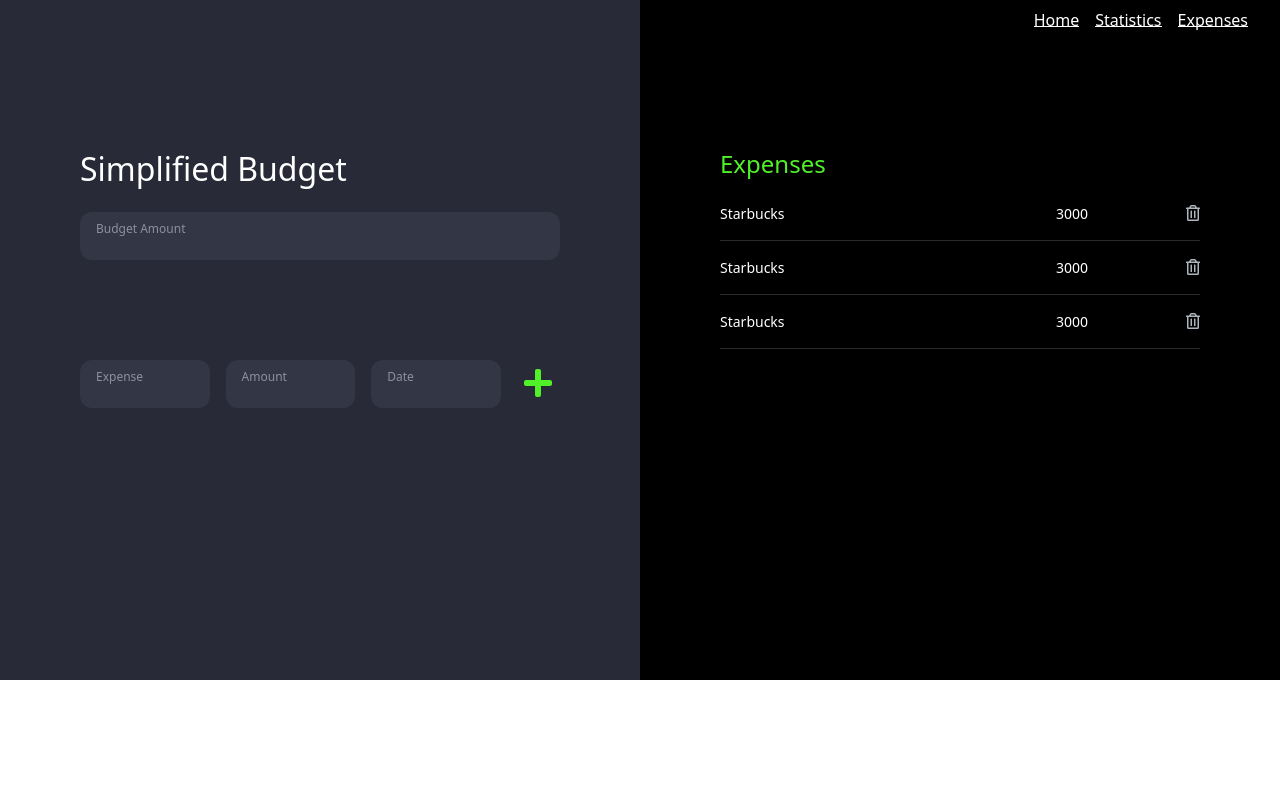
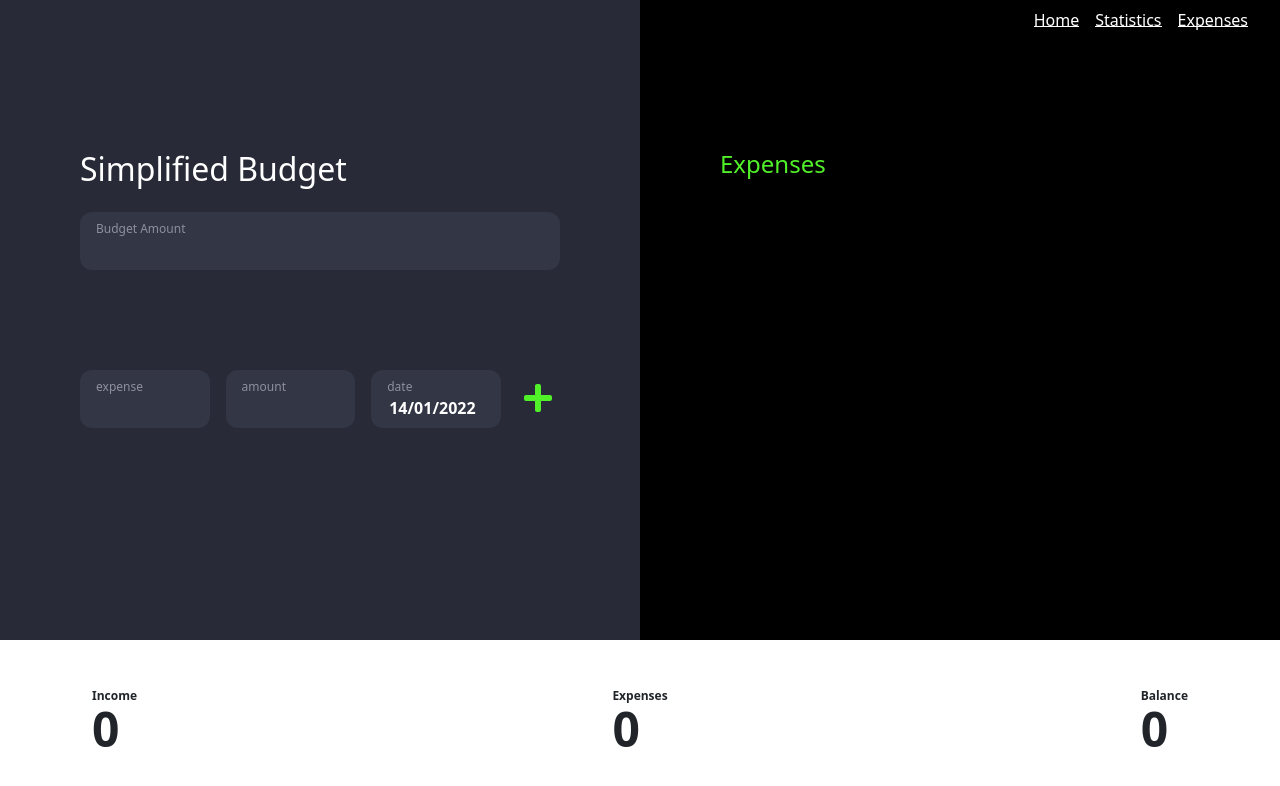
Before and after one commit to sefaozturkmen/my-budget, a React (Create React App) app: page / in a window 1280 px wide. Shown: the top 786 px of the page. Built offline with nearby package versions, Linux system fonts and the light colour scheme.

Commit message:
feature: main page design and methods

```diff
--- a/src/components/BudgetExpenses.js
+++ b/src/components/BudgetExpenses.js
@@ -1,5 +1,6 @@
-import React from "react";
+import React, { useContext } from "react";
 import styled from "styled-components";
+import { GlobalContext } from "../context/context";
 
 import ExpenseItem from "./expense/ExpenseItem";
 
@@ -8,21 +9,48 @@ const Box = styled.div`
   color: #fff;
   width: 100%;
   padding: 150px 80px 0;
-  height: 85vh;
+  height: 80vh;
   h4 {
     color: #51f129;
   }
 `;
 
-const ExpenseList = styled.div``;
+const ExpenseList = styled.div`
+  overflow: auto;
+  height: 300px;
+
+  &::-webkit-scrollbar-track {
+    background: transparent;
+  }
+  &::-webkit-scrollbar {
+    width: 2px;
+  }
+  &::-webkit-scrollbar-thumb {
+    background: #888;
+  }
+  &::-webkit-scrollbar-thumb:hover {
+    background: #555;
+  }
+`;
 
 const BudgetExpenses = () => {
+  const { expenseList, setExpenseList } = useContext(GlobalContext);
+
+  //delete item from expenseList
+  const deleteItem = (item) => {
+    const selectedItem = expenseList.findIndex(
+      (expense) => expense.expense === item.expense
+    );
+    expenseList.splice(selectedItem, 1);
+    setExpenseList([...expenseList]);
+  };
   return (
     <Box>
       <h4>Expenses</h4>
       <ExpenseList>
-        <ExpenseItem />
-        <ExpenseItem /> <ExpenseItem />
+        {expenseList.map((expense, i) => (
+          <ExpenseItem expense={expense} handleDelete={deleteItem} key={i} />
+        ))}
       </ExpenseList>
     </Box>
   );
--- a/src/components/BudgetOperations.js
+++ b/src/components/BudgetOperations.js
@@ -1,7 +1,9 @@
 import { faPlus } from "@fortawesome/free-solid-svg-icons";
 import { FontAwesomeIcon } from "@fortawesome/react-fontawesome";
-import React from "react";
+import React, { useContext, useState } from "react";
 import styled from "styled-components";
+import { GlobalContext } from "../context/context";
+
 import InputGroup from "./input/InputGroup";
 
 const Box = styled.div`
@@ -9,7 +11,7 @@ const Box = styled.div`
   color: #fff;
   width: 100%;
   padding: 150px 80px 0;
-  height: 85vh;
+  height: 80vh;
   h4 {
     font-size: 32px;
     margin-bottom: 24px;
@@ -31,17 +33,53 @@ const AddButton = styled.button`
   cursor: pointer;
 `;
 const BudgetOperations = () => {
+  const {
+    expenseList,
+    setExpenseList,
+    selectedDate,
+    expense,
+    amount,
+    startDate,
+    income,
+  } = useContext(GlobalContext);
+
+  //get value from form
+  const formSubmit = () => {
+    //return if income has no value
+    if (income === 0 || income === "") {
+      return alert("please enter a budget value");
+    }
+
+    //return if no value
+    if (
+      expense === null ||
+      expense === "" ||
+      amount === null ||
+      amount === ""
+    ) {
+      return alert("formu doldur");
+    }
+
+    //set output to expenseList
+    let output = {
+      expense,
+      amount,
+      selectedDate: selectedDate ? selectedDate : startDate,
+    };
+    setExpenseList([...expenseList, output]);
+  };
+
   return (
     <Box>
       <h4>Simplified Budget</h4>
       <BudgetContainer>
-        <InputGroup labelText="Budget Amount" />
+        <InputGroup labelText="Budget Amount" incomeInput />
       </BudgetContainer>
       <ExpenseContainer>
-        <InputGroup labelText="Expense" light />
-        <InputGroup labelText="Amount" />
-        <InputGroup labelText="Date" />
-        <AddButton>
+        <InputGroup labelText="expense" expense />
+        <InputGroup labelText="amount" />
+        <InputGroup labelText="date" date />
+        <AddButton onClick={formSubmit}>
           <FontAwesomeIcon icon={faPlus} color="#51F129" size="2x" />
         </AddButton>
       </ExpenseContainer>
--- /dev/null
+++ b/src/components/Result.js
@@ -0,0 +1,97 @@
+import React, { useContext, useEffect } from "react";
+import styled from "styled-components";
+import { GlobalContext } from "../context/context";
+
+const ResultContainer = styled.div`
+  display: flex;
+  height: 20vh;
+  padding: 0 80px;
+  justify-content: space-between;
+  align-items: center;
+`;
+
+const ResultItem = styled.div`
+  display: flex;
+  flex-direction: column;
+  justify-content: flex-start;
+  width: 250px;
+  &:nth-child(2) {
+    align-items: center;
+  }
+  &:nth-child(3) {
+    align-items: flex-end;
+  }
+`;
+
+const ItemTitle = styled.div`
+  font-size: 12px;
+  font-weight: 700;
+`;
+
+const Amount = styled.div`
+  font-size: 48px;
+  font-weight: 700;
+  line-height: 1;
+`;
+const Result = () => {
+  const { income, expenseList } = useContext(GlobalContext);
+
+  // calculate total expense
+  const expenseTotal = () => {
+    let total = 0;
+    for (let i = 0; i < expenseList.length; i++) {
+      total += expenseList[i].amount;
+    }
+    return total;
+  };
+
+  // calculate the balance
+  const calculateBalance = () => {
+    return income - expenseTotal();
+  };
+
+  // set format by value
+  const valueFormat = (value) => {
+    return new Intl.NumberFormat("en-US").format(value);
+  };
+
+  //set color by amount
+  const AmountColor = () => {
+    if (calculateBalance() > 0) {
+      return "green";
+    } else if (calculateBalance() < 0) {
+      return "red";
+    }
+  };
+
+  return (
+    <ResultContainer>
+      <ResultItem>
+        <div className="wrapper">
+          <ItemTitle>Income</ItemTitle>
+          <Amount>{valueFormat(income)}</Amount>
+        </div>
+      </ResultItem>
+      <ResultItem>
+        <div className="wrapper">
+          <ItemTitle>Expenses</ItemTitle>
+          <Amount>{valueFormat(expenseTotal())}</Amount>
+        </div>
+      </ResultItem>
+      <ResultItem>
+        <div className="wrapper">
+          <ItemTitle>Balance</ItemTitle>
+          <Amount
+            style={{
+              color: AmountColor(),
+            }}
+          >
+            {valueFormat(calculateBalance())}
+          </Amount>
+        </div>
+      </ResultItem>
+    </ResultContainer>
+  );
+};
+
+export default Result;
--- a/src/components/expense/ExpenseItem.js
+++ b/src/components/expense/ExpenseItem.js
@@ -5,8 +5,8 @@ import styled from "styled-components";
 const Item = styled.div`
   display: grid;
   grid-template-columns: 70% 27% 3%;
-  padding:16px 0;
-  border-bottom:1px solid rgba(143,143,143, 0.3);
+  padding: 16px 0;
+  border-bottom: 1px solid rgba(143, 143, 143, 0.3);
 `;
 
 const ItemName = styled.div`
@@ -22,15 +22,15 @@ const DeleteButton = styled.div`
   display: flex;
   align-items: center;
   justify-content: flex-end;
-  cursor:pointer;
+  cursor: pointer;
 `;
 
-const ExpenseItem = () => {
+const ExpenseItem = ({ expense, handleDelete }) => {
   return (
     <Item>
-      <ItemName>Starbucks</ItemName>
-      <ExpenseAmount>3000</ExpenseAmount>
-      <DeleteButton>
+      <ItemName>{expense.expense}</ItemName>
+      <ExpenseAmount>{expense.amount}</ExpenseAmount>
+      <DeleteButton onClick={() => handleDelete(expense)}>
         <FontAwesomeIcon icon={faTrashAlt} color="#adb5bd" />
       </DeleteButton>
     </Item>
--- a/src/components/input/InputGroup.js
+++ b/src/components/input/InputGroup.js
@@ -1,5 +1,8 @@
-import React from "react";
+import React, { useContext, useState } from "react";
+import ReactDatePicker from "react-datepicker";
 import styled from "styled-components";
+import { GlobalContext } from "../../context/context";
+import "react-datepicker/dist/react-datepicker.css";
 
 const InputContainer = styled.div`
   display: flex;
@@ -7,7 +10,6 @@ const InputContainer = styled.div`
   background-color: #323645;
   padding: 8px 16px;
   border-radius: 12px;
-  height: 48px;
   transition: linear 0.2s;
   &:focus-within {
     background-color: #e8f0fe;
@@ -16,12 +18,22 @@ const InputContainer = styled.div`
     }
   }
   input {
-    background-color: transparent;
+    background-color: transparent !important;
     border: 0;
     outline: 0;
     height: 100%;
+    width: 100%;
     font-size: 16px;
     font-weight: 600;
+    color: #fff;
+    &::-webkit-outer-spin-button,
+    &::-webkit-inner-spin-button {
+      -webkit-appearance: none;
+      margin: 0;
+    }
+    &[type="number"] {
+      -moz-appearance: textfield;
+    }
   }
   label {
     color: #8e909d;
@@ -29,11 +41,62 @@ const InputContainer = styled.div`
     font-weight: 500;
   }
 `;
-const InputGroup = ({ labelText }) => {
+const InputGroup = ({ labelText, incomeInput, date, expense }) => {
+  const {
+    setIncome,
+    setSelectedDate,
+    setExpense,
+    setAmount,
+    startDate,
+    setStartDate,
+  } = useContext(GlobalContext);
+
+  //update value when blur
+  const handleBlur = (event) => {
+    setIncome(event.target.value);
+  };
+
+  //set date from datepicker
+  const selectDate = (date) => {
+    // const formatDate = date.toLocaleDateString();
+    setStartDate(date);
+    setSelectedDate(date);
+  };
+
+  //set value by type from inputs
+  const changeValue = (e) => {
+    switch (labelText) {
+      case "expense":
+        setExpense(e.target.value);
+        break;
+      case "amount":
+        setAmount(Number(e.target.value));
+        break;
+      default:
+        break;
+    }
+  };
   return (
     <InputContainer>
       <label>{labelText}</label>
-      <input />
+      {!date ? (
+        <input
+          type={expense ? "text" : "number"}
+          onBlur={incomeInput && handleBlur}
+          name={labelText}
+          id={labelText}
+          onChange={changeValue}
+          required={true}
+        />
+      ) : (
+        <ReactDatePicker
+          dateFormat="dd/MM/yyyy"
+          selected={startDate}
+          name={labelText}
+          id={labelText}
+          onChange={(date) => selectDate(date)}
+        />
+      )}
     </InputContainer>
   );
 };
--- /dev/null
+++ b/src/context/context.js
@@ -0,0 +1,5 @@
+import { createContext } from "react";
+
+const GlobalContext = createContext();
+
+export { GlobalContext };
--- a/src/pages/Main.js
+++ b/src/pages/Main.js
@@ -1,21 +1,50 @@
-import React from "react";
+import React, { useState } from "react";
 import { Col, Row, Container } from "react-bootstrap";
 
 import BudgetOperations from "../components/BudgetOperations";
 import BudgetExpenses from "../components/BudgetExpenses";
+import Result from "../components/Result";
+import { GlobalContext } from "../context/context";
 
 const Main = () => {
+  const [income, setIncome] = useState(0);
+  const [startDate, setStartDate] = useState(new Date());
+  const [expenseList, setExpenseList] = useState([]);
+  const [expense, setExpense] = useState(null);
+  const [amount, setAmount] = useState(0);
+  const [selectedDate, setSelectedDate] = useState(null);
+
+  const data = {
+    income,
+    setIncome,
+    selectedDate,
+    setSelectedDate,
+    expenseList,
+    setExpenseList,
+    expense,
+    setExpense,
+    amount,
+    setAmount,
+    startDate,
+    setStartDate,
+  };
+
   return (
+    <GlobalContext.Provider value={data}>
       <Container fluid>
         <Row>
-        <Col sm={6} className="p-0 m-0">
+          <Col sm={6} className="p-0">
             <BudgetOperations />
           </Col>
-        <Col sm={6} className="p-0 m-0">
+          <Col sm={6} className="p-0">
             <BudgetExpenses />
+          </Col>
+          <Col>
+            <Result />
           </Col>
         </Row>
       </Container>
+    </GlobalContext.Provider>
   );
 };
 
```
Lines whose indentation alone changed are shown as unchanged.
